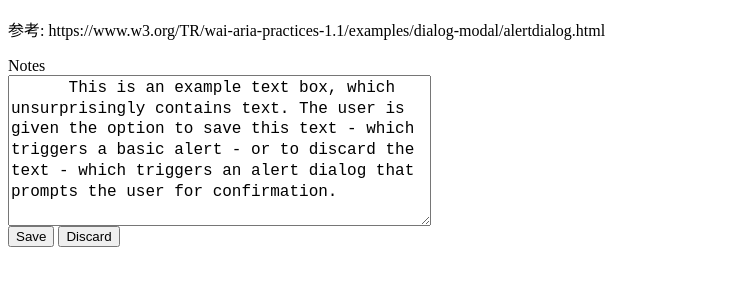
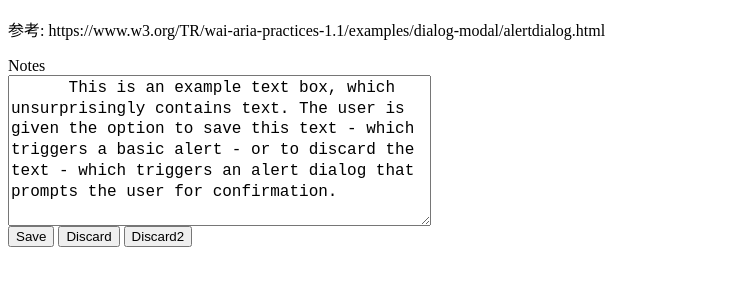
Before and after one commit to massirohuyu/asobiba, a plain HTML site: page docs/index.html in a window 1280 px wide. Shown: the part 118-404 px from the top of the page, without its empty margins (0-733 px from the left). Drawn offline with Linux system fonts and the light colour scheme.

Commit message:
[update] dialogのフォーカス位置がボタンじゃない場合の動き確認

```diff
--- a/docs/index.html
+++ b/docs/index.html
@@ -198,6 +198,12 @@
             onclick="openAlertDialog('alert_dialog', this)">
       Discard
     </button>
+    <button type="button"
+            aria-controls="notes"
+            id="notes_discard2"
+            onclick="openAlertDialog('alert_dialog', this, 'dialog_desc')">
+      Discard2
+    </button>
 
     <div role="alert"
          id="alert_toast"
@@ -214,7 +220,7 @@
         <h2 id="dialog_label" class="dialog_label">
           Confirmation
         </h2>
-        <div id="dialog_desc" class="dialog_desc">
+        <div tabindex="-1" id="dialog_desc" class="dialog_desc">
           <p>
             Are you sure you want to discard all of your notes?
           </p>
```
